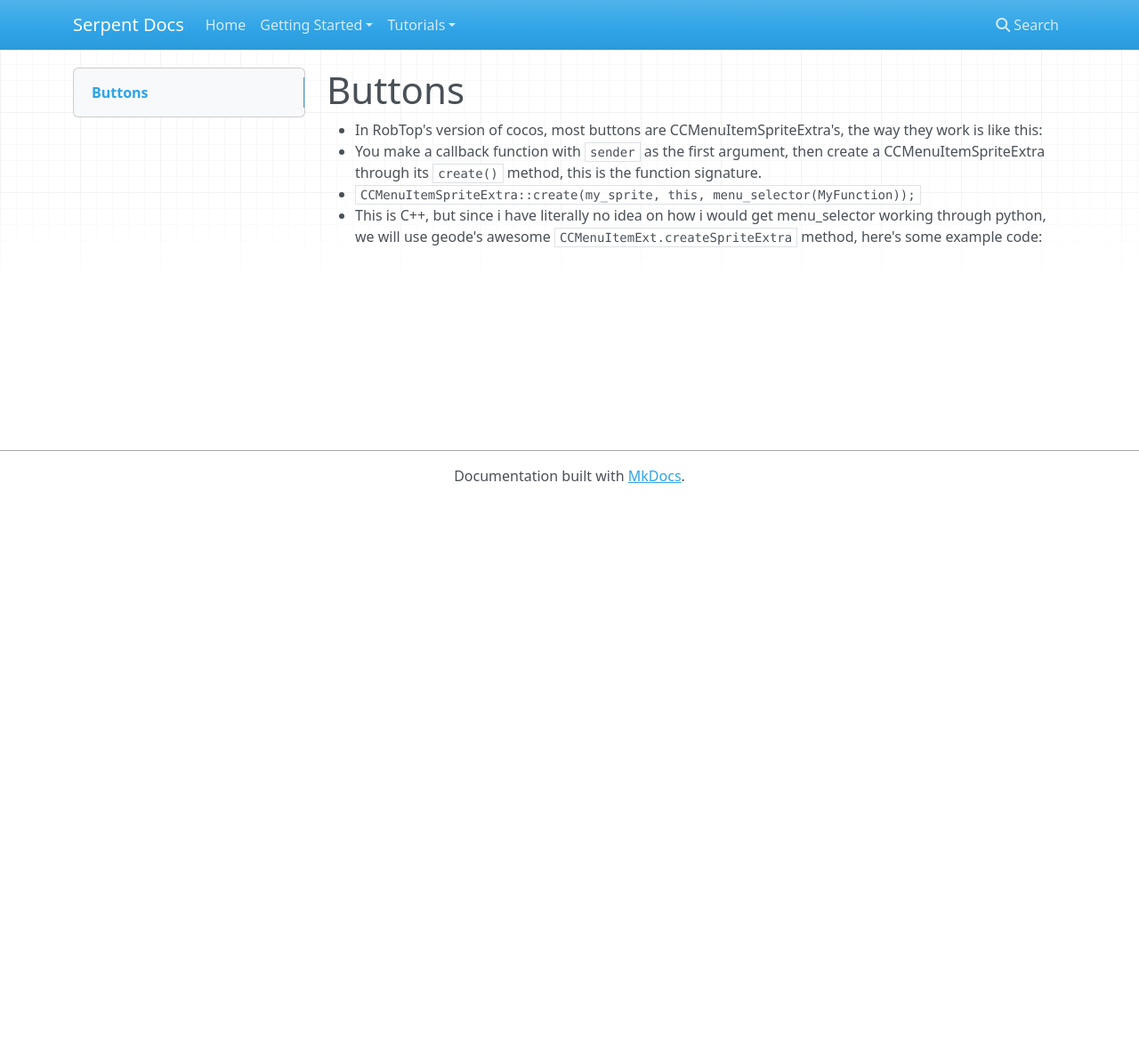
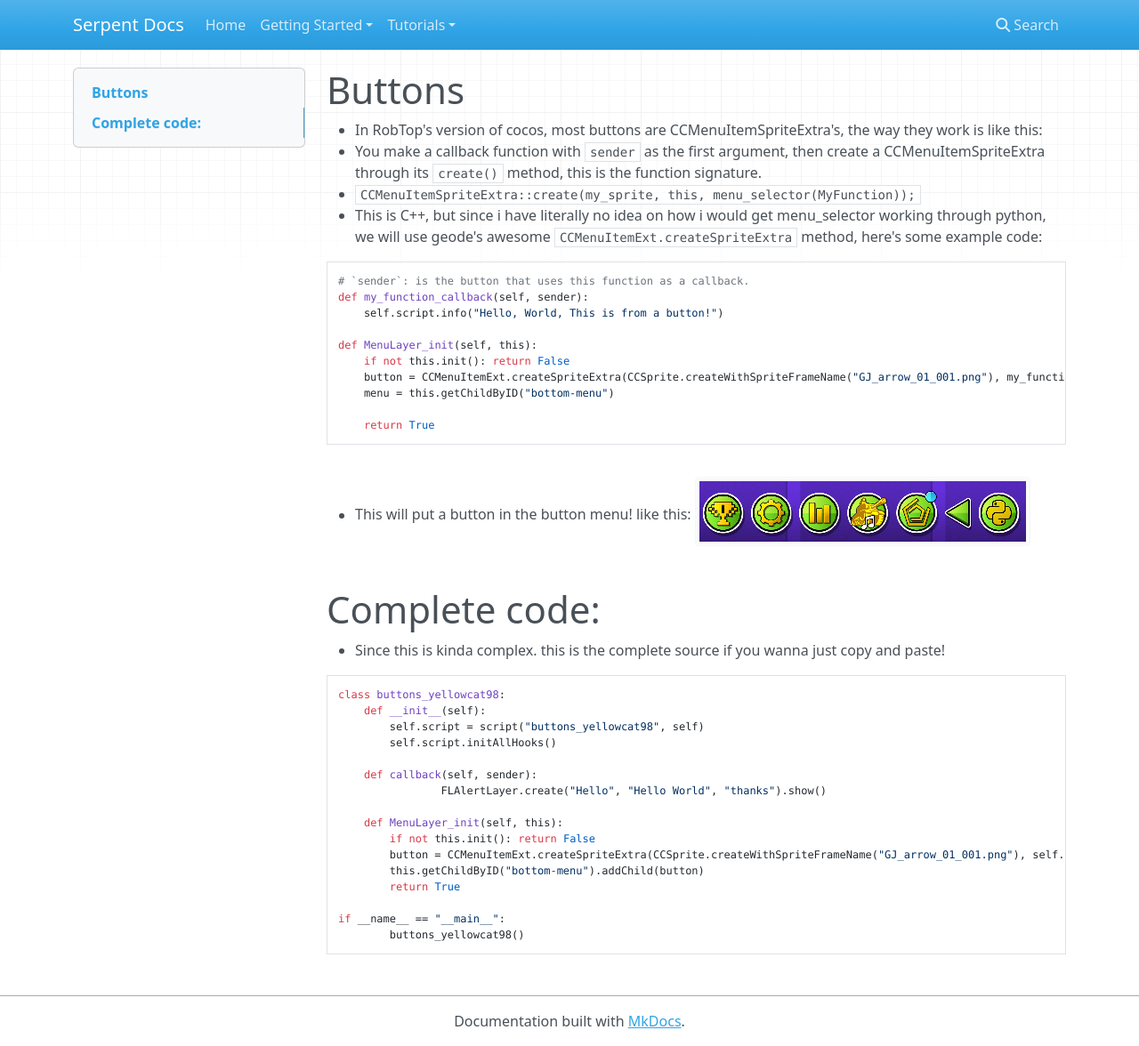
Before and after one commit to YellowCat98/serpent-docs, an MkDocs documentation site: the page built from docs/tutorials/buttons.md, in a window 1280 px wide and 1176 px high. Shown: the whole window at 89% size. Built offline with MkDocs 1.6.1, drawn with Linux system fonts in a browser that asks for light colours; nearby versions of some CDN libraries.

Commit message:
i have finally finished buttons

````diff
--- a/docs/tutorials/buttons.md
+++ b/docs/tutorials/buttons.md
@@ -3,3 +3,41 @@
 - You make a callback function with `sender` as the first argument, then create a CCMenuItemSpriteExtra through its `create()` method, this is the function signature.
 - `CCMenuItemSpriteExtra::create(my_sprite, this, menu_selector(MyFunction));`
 - This is C++, but since i have literally no idea on how i would get menu_selector working through python, we will use geode's awesome `CCMenuItemExt.createSpriteExtra` method, here's some example code:
+
+```python
+# `sender`: is the button that uses this function as a callback.
+def my_function_callback(self, sender):
+    self.script.info("Hello, World, This is from a button!")
+
+def MenuLayer_init(self, this):
+	if not this.init(): return False
+	button = CCMenuItemExt.createSpriteExtra(CCSprite.createWithSpriteFrameName("GJ_arrow_01_001.png"), my_function_callback)
+	menu = this.getChildByID("bottom-menu")
+
+	return True
+```
+
+- This will put a button in the button menu! like this:
+![The image](../img/buttons-test-img.png)
+
+# Complete code:
+- Since this is kinda complex. this is the complete source if you wanna just copy and paste!
+
+```python
+class buttons_yellowcat98:
+	def __init__(self):
+		self.script = script("buttons_yellowcat98", self)
+		self.script.initAllHooks()
+
+	def callback(self, sender):
+                FLAlertLayer.create("Hello", "Hello World", "thanks").show()
+
+	def MenuLayer_init(self, this):
+		if not this.init(): return False
+		button = CCMenuItemExt.createSpriteExtra(CCSprite.createWithSpriteFrameName("GJ_arrow_01_001.png"), self.callback)
+		this.getChildByID("bottom-menu").addChild(button)
+		return True
+
+if __name__ == "__main__":
+        buttons_yellowcat98()
+```
````
Also changed, not shown: docs/img/buttons-test-img.png (added).
